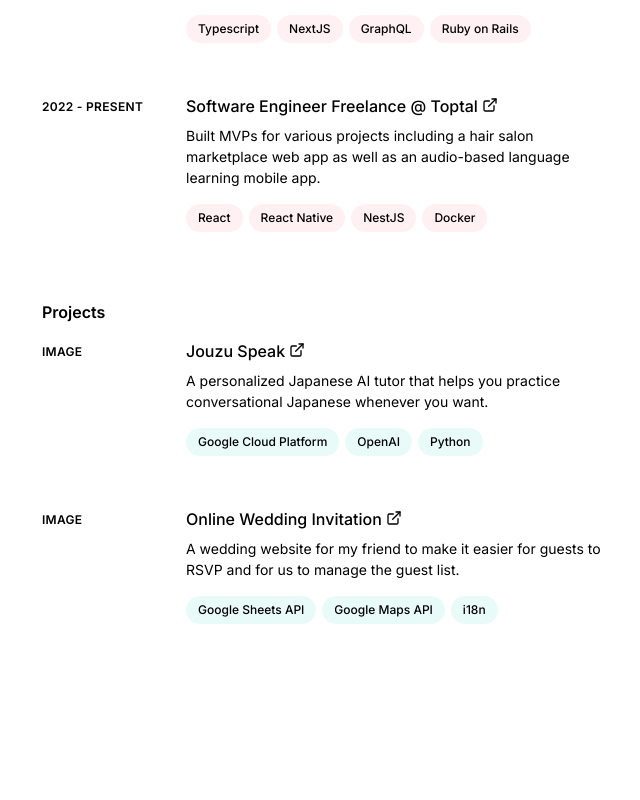
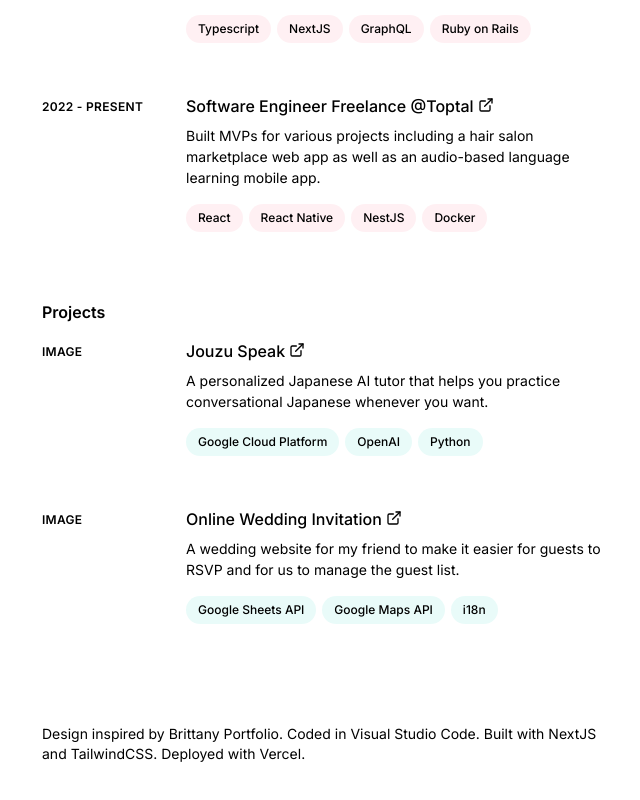
Before and after one commit to KittichoteKamalapirat/dev-port-v3, a Next.js app: page / in a window 1280 px wide. Shown: the part 851-1651 px from the top of the page, without its empty margins (598-1238 px from the left). Before the commit the page ends 1623 px from the top, so only its background shows below. Built offline with nearby package versions, Linux system fonts and the light colour scheme.

Commit message:
feat: add tools section

```diff
--- /dev/null
+++ b/src/app/components/Link/index.tsx
@@ -0,0 +1,21 @@
+import React from "react";
+import { cn } from "../../../lib/cn";
+
+interface Props extends React.AnchorHTMLAttributes<HTMLAnchorElement> {
+  className?: string;
+}
+
+const Link = ({ href, className, children, ...rest }: Props) => {
+  return (
+    <a
+      href={href}
+      className={cn("text-foreground-primary", className)}
+      target="_blank"
+      rel="noopener noreferrer"
+      {...rest}
+    >
+      {children}
+    </a>
+  );
+};
+export default Link;
--- a/src/app/components/sections/Experience.section.tsx
+++ b/src/app/components/sections/Experience.section.tsx
@@ -83,7 +83,7 @@ const ExperienceSection = ({ className }: Props) => {
                     >
                       {/* make the entire card a link */}
                       <span className="absolute -inset-x-4 -inset-y-2.5 hidden rounded md:-inset-x-6 md:-inset-y-4 lg:block" />
-                      {exp.title} @ {exp.commpany}
+                      {exp.title} @{exp.commpany}
                       <FiExternalLink class="inline-block h-4 w-4 shrink-0 transition-transform group-hover/link:-translate-y-1 group-hover/link:translate-x-1 group-focus-visible/link:-translate-y-1 group-focus-visible/link:translate-x-1 motion-reduce:transition-none ml-1 translate-y-px" />
                     </a>
                   </h3>
--- a/src/app/components/sections/Social.section.tsx
+++ b/src/app/components/sections/Social.section.tsx
@@ -48,7 +48,9 @@ const SocialSection = ({ className }: Props) => {
               rel="noopener noreferrer"
               aria-label={`${social.ariaLabel}(opens in a new tab)`}
             >
-              <div className="text-foreground-secondary">{social.icon}</div>
+              <div className="text-foreground-interactive-enable">
+                {social.icon}
+              </div>
             </a>
           </li>
         ))}
--- /dev/null
+++ b/src/app/components/sections/Tools.section.tsx
@@ -0,0 +1,54 @@
+import React from "react";
+import { cn } from "../../../lib/cn";
+import P from "../Text/P";
+import Link from "../Link";
+
+interface Props {
+  className?: string;
+}
+const ToolsSection = ({ className }: Props) => {
+  return (
+    <section className={cn("text-sm", className)}>
+      {/* <h2 className="text-foreground-primary mb-4 font-semibold">Hi!</h2> */}
+      <P className="text-foreground-secondary">
+        Design inspired by{" "}
+        <Link
+          href="https://brittanychiang.com/"
+          aria-label="Brinnary portfolio(opens in new tab)"
+        >
+          Brittany Portfolio.
+        </Link>{" "}
+        Coded in{" "}
+        <Link
+          href="https://code.visualstudio.com/"
+          aria-label="Brinnary portfolio(opens in new tab)"
+        >
+          Visual Studio Code.
+        </Link>{" "}
+        Built with{" "}
+        <Link
+          href="https://nextjs.org"
+          aria-label="Brinnary portfolio(opens in new tab)"
+        >
+          NextJS
+        </Link>{" "}
+        and{" "}
+        <Link
+          href="https://tailwindcss.com"
+          aria-label="Brinnary portfolio(opens in new tab)"
+        >
+          TailwindCSS.
+        </Link>{" "}
+        Deployed with{" "}
+        <Link
+          href="https://vercel.com"
+          aria-label="Brinnary portfolio(opens in new tab)"
+        >
+          Vercel.
+        </Link>
+      </P>
+    </section>
+  );
+};
+
+export default ToolsSection;
--- a/src/app/page.tsx
+++ b/src/app/page.tsx
@@ -14,6 +14,7 @@ import ExperienceSection from "./components/sections/Experience.section";
 import HeroSection from "./components/sections/Hero.section";
 import ProjectSection from "./components/sections/Project.section";
 import SocialSection from "./components/sections/Social.section";
+import ToolsSection from "./components/sections/Tools.section";
 
 export default function Home() {
   const [currentSection, setCurrentSection] = useState<SectionState>("about");
@@ -87,6 +88,7 @@ export default function Home() {
             <div ref={projectsRef}>
               <ProjectSection className="mt-8 lg:mt-16" />
             </div>
+            <ToolsSection className="mt-8 lg:mt-24" />
           </div>
         </div>
 
```
